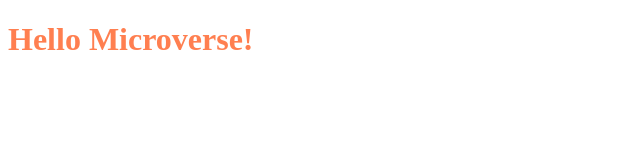
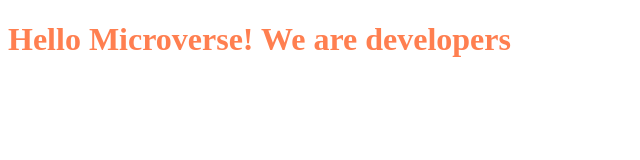
Before and after one commit to SAZZAD1Q2/Hello-Microverse, a website: page index.html in a window 1280 px wide. Shown: the whole page, without its empty margins (0-640 px from the left). Drawn offline with Linux system fonts and the light colour scheme.

Commit message:
html file update

```diff
--- a/index.html
+++ b/index.html
@@ -8,7 +8,7 @@
 </head>
 <body>
     <header>
-        <h1>Hello Microverse!</h1>
+        <h1>Hello Microverse! We are developers</h1>
     </header>
 </body>
 </html>
```
